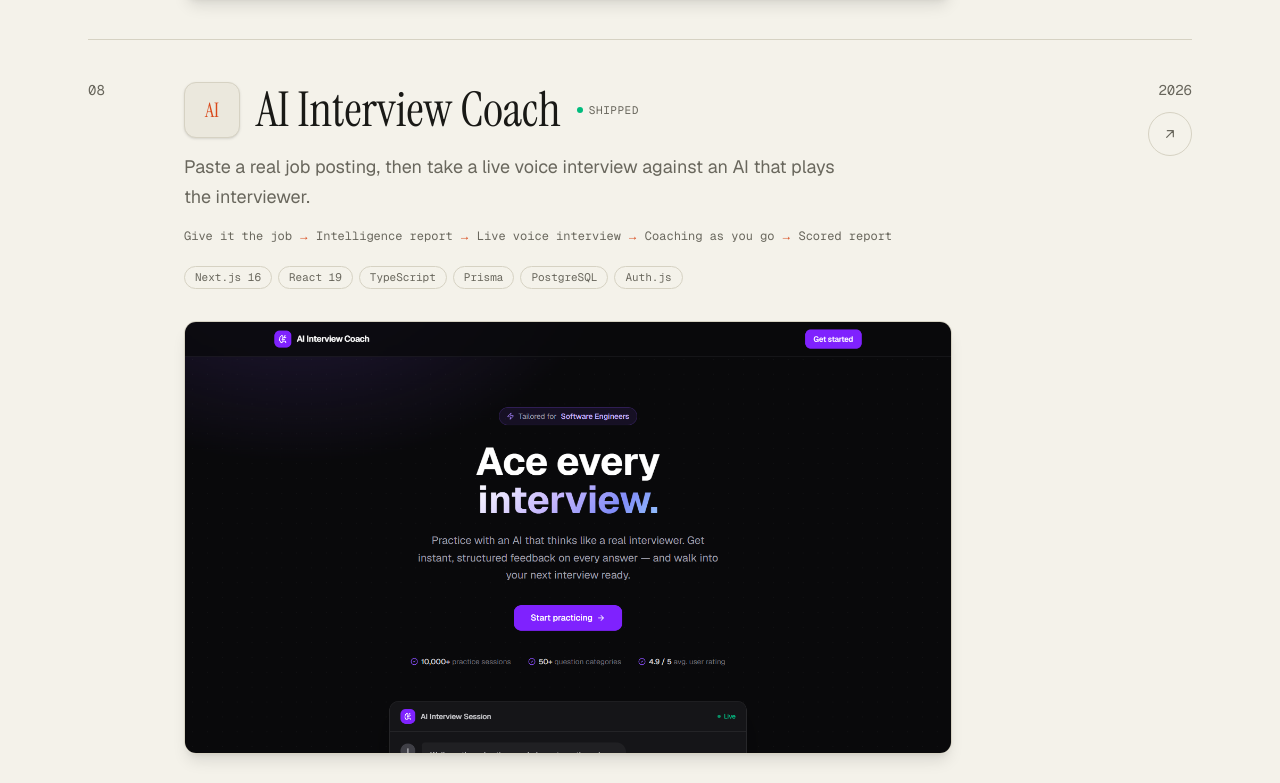
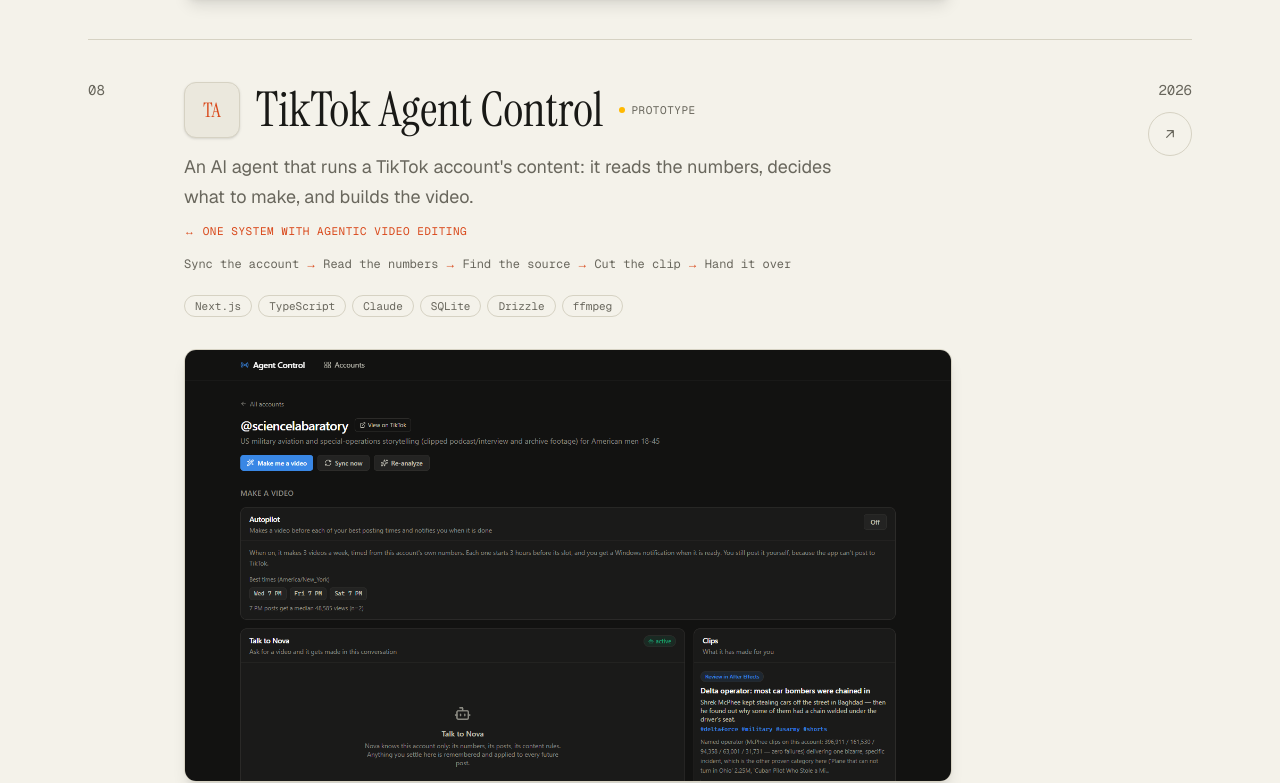
Before and after one commit to MumeDoktor/portofolio, a Next.js app: page / in a window 1280 px wide. Shown: the part 10131-10914 px from the top of the page. Built offline with nearby package versions, Linux system fonts and the light colour scheme; no server answers.

Commit message:
making better order of projects

```diff
--- a/src/app/page.tsx
+++ b/src/app/page.tsx
@@ -220,6 +220,11 @@
                       <StatusDot status={p.status} />
                     </div>
                     <p className="mt-3 max-w-2xl text-base leading-relaxed text-muted sm:text-lg">{p.tagline}</p>
+                    {p.related && (
+                      <p className="mt-3 font-mono text-[11px] uppercase tracking-wider text-accent">
+                        ↔ One system with {p.related.label}
+                      </p>
+                    )}
                     {p.flow && (
                       <p className="mt-4 font-mono text-xs leading-relaxed text-muted">
                         {p.flow.map((step, j) => {
--- a/src/content/projects.ts
+++ b/src/content/projects.ts
@@ -208,6 +208,8 @@
   desktopFirst?: boolean;
   // Year heading to file this under, when it differs from the end of `year`.
   timelineYear?: string;
+  // The other half of the same system.
+  related?: { slug: string; label: string; note: string };
   roles?: Role[];
   // Key numbers shown under the header.
   stats?: Stat[];
@@ -1032,108 +1034,6 @@
     ],
   },
   {
-    slug: "tiktok-agent-control",
-    title: "TikTok Agent Control",
-    tagline: "An AI agent that runs a TikTok account's content: it reads the numbers, decides what to make, and builds the video.",
-    year: "2026",
-    status: "Prototype",
-    category: "AI & Agents",
-    role: "Solo: architecture, agents, dashboard",
-    summary:
-      "A control room where each TikTok account has its own agent. Mine is called Nova. It knows only its account: the analytics, the posts that worked and failed, and the content rules you set. It reads that data, writes an honest analysis of what's working, decides what to make next and produces the clip.\n\nYou can ask for a video in the chat or switch on Autopilot, which makes three videos a week timed to the account's best posting slots and notifies you when each one is ready. Posting stays with you. The app never publishes on its own.",
-    highlights: [
-      "One agent per account with layered memory: a binding content profile, standing directives distilled from chat (say \"stop using trending audio\" once and it holds), and live data.",
-      "Account analysis written by Claude from real numbers: which topics and lengths carry the account, when posting works, and what is dragging the median down.",
-      "Autopilot that schedules three videos a week from the account's own best times, starting each build three hours before its slot, with a Windows notification when it's done.",
-      "Video production pipeline: find a source (long YouTube interviews, or public-domain footage from DVIDS and the Internet Archive), turn captions into sentences, pick the moment, then cut and caption it.",
-      "Two render paths: Remotion for finished clips, or a bridge to my After Effects agent that leaves an edit in an AE project for a human to review.",
-      "Rights-first safety rails: footage starts as unverified, music comes only from a folder the owner filled, and the app keeps read-only access so it can't post.",
-      "Background worker where every step is a row in a jobs table with retries and exponential backoff, so one failed download never stalls the pipeline.",
-      "Dashboard with follower and view trends, per-video stats, the agent chat and a live log of what the agent is doing and why.",
-    ],
-    architecture: [
-      {
-        label: "Dashboard",
-        nodes: [{ name: "Next.js app", detail: "Accounts, audience charts, videos, agent chat, clips and autopilot.", mine: "Built solo" }],
-      },
-      {
-        label: "Agent & worker",
-        nodes: [
-          { name: "Nova (per account)", detail: "Claude Opus 5 / Sonnet 5 with the account's profile, memory and live data.", mine: "Built solo" },
-          { name: "Worker", detail: "Sync, analysis, sourcing, clipping and rendering as retryable jobs.", mine: "Built solo" },
-          { name: "SQLite + Drizzle", detail: "Accounts, snapshots, posts, jobs, chats and memory." },
-        ],
-      },
-      {
-        label: "Media",
-        nodes: [
-          { name: "yt-dlp + ffmpeg", detail: "Download sources and cut them." },
-          { name: "Remotion", detail: "Renders finished 1080×1920 clips." },
-          { name: "After Effects agent", detail: "Builds the edit inside After Effects for review.", mine: "My other project" },
-        ],
-      },
-    ],
-    flow: [
-      { title: "Sync the account", where: "Worker", detail: "Followers, views, likes and per-video stats are pulled into snapshots." },
-      { title: "Read the numbers", where: "Claude", detail: "Nova writes what's actually working and what to make next, from live data only." },
-      { title: "Find the source", where: "yt-dlp · DVIDS", detail: "A long interview or public-domain footage that tells the chosen story." },
-      { title: "Cut the clip", where: "ffmpeg · Remotion · AE", detail: "Captions become sentences, the moment is picked, then it's cut, captioned and rendered." },
-      { title: "Hand it over", where: "You", detail: "A notification says the clip is ready. You review it and post it yourself." },
-    ],
-    stats: [
-      {
-        value: "~14,000",
-        label: "lines of TypeScript"
-      },
-      {
-        value: "14",
-        label: "database tables"
-      },
-      {
-        value: "14",
-        label: "agent modules"
-      },
-      {
-        value: "20",
-        label: "integrations: sources, media, voice and rendering"
-      }
-    ],
-    challenges: [
-      {
-        problem: "An agent that makes up numbers is worse than no agent.",
-        solution: "Nova may only quote numbers from live data and has to say when something is missing. Its analysis is rebuilt from fresh snapshots."
-      },
-      {
-        problem: "Downloading and rendering video is slow and often fails.",
-        solution: "Each step is a job with retries and exponential backoff, run by a separate worker so the dashboard stays fast."
-      },
-      {
-        problem: "Remotion needs React 18, but the app runs on React 19.",
-        solution: "Remotion lives in its own workspace and is driven through its command line: settings go in as JSON and a finished mp4 comes out."
-      },
-      {
-        problem: "Footage rights: archive.org mirrors a lot of copyrighted material.",
-        solution: "Sources are limited to verifiable public-domain collections, clips start as unverified, and music only comes from a folder the owner filled."
-      },
-      {
-        problem: "Podcast captions arrive as one long stream of words.",
-        solution: "They're grouped into sentences first, so cuts, captions and effects land on real sentence boundaries."
-      }
-    ],
-    learned: [
-      "Designing an agent with memory that the user can steer in plain language.",
-      "Building long-running pipelines that recover from failures on their own.",
-      "Treating rights and safety as product requirements, not an afterthought."
-    ],
-    stack: ["Next.js", "TypeScript", "Claude", "SQLite", "Drizzle", "ffmpeg", "yt-dlp", "Remotion", "Zod"],
-    desktop: [
-      { src: ttAgent, caption: "Account: autopilot, Nova chat and clips it made" },
-      { src: ttAudience, caption: "Audience trends and Nova's analysis" },
-      { src: ttVideos, caption: "Videos, most viewed first" },
-      { src: ttAccounts, caption: "Accounts overview" },
-    ],
-  },
-  {
     slug: "ai-interview-coach",
     title: "AI Interview Coach",
     tagline: "Paste a real job posting, then take a live voice interview against an AI that plays the interviewer.",
@@ -1246,6 +1146,113 @@
     ],
   },
   {
+    slug: "tiktok-agent-control",
+    title: "TikTok Agent Control",
+    tagline: "An AI agent that runs a TikTok account's content: it reads the numbers, decides what to make, and builds the video.",
+    year: "2026",
+    status: "Prototype",
+    category: "AI & Agents",
+    role: "Solo: architecture, agents, dashboard",
+    summary:
+      "A control room where each TikTok account has its own agent. Mine is called Nova. It knows only its account: the analytics, the posts that worked and failed, and the content rules you set. It reads that data, writes an honest analysis of what's working, decides what to make next and produces the clip.\n\nYou can ask for a video in the chat or switch on Autopilot, which makes three videos a week timed to the account's best posting slots and notifies you when each one is ready. Posting stays with you. The app never publishes on its own.",
+    highlights: [
+      "One agent per account with layered memory: a binding content profile, standing directives distilled from chat (say \"stop using trending audio\" once and it holds), and live data.",
+      "Account analysis written by Claude from real numbers: which topics and lengths carry the account, when posting works, and what is dragging the median down.",
+      "Autopilot that schedules three videos a week from the account's own best times, starting each build three hours before its slot, with a Windows notification when it's done.",
+      "Video production pipeline: find a source (long YouTube interviews, or public-domain footage from DVIDS and the Internet Archive), turn captions into sentences, pick the moment, then cut and caption it.",
+      "Two render paths: Remotion for finished clips, or a bridge to my After Effects agent that leaves an edit in an AE project for a human to review.",
+      "Rights-first safety rails: footage starts as unverified, music comes only from a folder the owner filled, and the app keeps read-only access so it can't post.",
+      "Background worker where every step is a row in a jobs table with retries and exponential backoff, so one failed download never stalls the pipeline.",
+      "Dashboard with follower and view trends, per-video stats, the agent chat and a live log of what the agent is doing and why.",
+    ],
+    architecture: [
+      {
+        label: "Dashboard",
+        nodes: [{ name: "Next.js app", detail: "Accounts, audience charts, videos, agent chat, clips and autopilot.", mine: "Built solo" }],
+      },
+      {
+        label: "Agent & worker",
+        nodes: [
+          { name: "Nova (per account)", detail: "Claude Opus 5 / Sonnet 5 with the account's profile, memory and live data.", mine: "Built solo" },
+          { name: "Worker", detail: "Sync, analysis, sourcing, clipping and rendering as retryable jobs.", mine: "Built solo" },
+          { name: "SQLite + Drizzle", detail: "Accounts, snapshots, posts, jobs, chats and memory." },
+        ],
+      },
+      {
+        label: "Media",
+        nodes: [
+          { name: "yt-dlp + ffmpeg", detail: "Download sources and cut them." },
+          { name: "Remotion", detail: "Renders finished 1080×1920 clips." },
+          { name: "After Effects agent", detail: "Builds the edit inside After Effects for review.", mine: "My other project" },
+        ],
+      },
+    ],
+    flow: [
+      { title: "Sync the account", where: "Worker", detail: "Followers, views, likes and per-video stats are pulled into snapshots." },
+      { title: "Read the numbers", where: "Claude", detail: "Nova writes what's actually working and what to make next, from live data only." },
+      { title: "Find the source", where: "yt-dlp · DVIDS", detail: "A long interview or public-domain footage that tells the chosen story." },
+      { title: "Cut the clip", where: "ffmpeg · Remotion · AE", detail: "Captions become sentences, the moment is picked, then it's cut, captioned and rendered." },
+      { title: "Hand it over", where: "You", detail: "A notification says the clip is ready. You review it and post it yourself." },
+    ],
+    stats: [
+      {
+        value: "~14,000",
+        label: "lines of TypeScript"
+      },
+      {
+        value: "14",
+        label: "database tables"
+      },
+      {
+        value: "14",
+        label: "agent modules"
+      },
+      {
+        value: "20",
+        label: "integrations: sources, media, voice and rendering"
+      }
+    ],
+    challenges: [
+      {
+        problem: "An agent that makes up numbers is worse than no agent.",
+        solution: "Nova may only quote numbers from live data and has to say when something is missing. Its analysis is rebuilt from fresh snapshots."
+      },
+      {
+        problem: "Downloading and rendering video is slow and often fails.",
+        solution: "Each step is a job with retries and exponential backoff, run by a separate worker so the dashboard stays fast."
+      },
+      {
+        problem: "Remotion needs React 18, but the app runs on React 19.",
+        solution: "Remotion lives in its own workspace and is driven through its command line: settings go in as JSON and a finished mp4 comes out."
+      },
+      {
+        problem: "Footage rights: archive.org mirrors a lot of copyrighted material.",
+        solution: "Sources are limited to verifiable public-domain collections, clips start as unverified, and music only comes from a folder the owner filled."
+      },
+      {
+        problem: "Podcast captions arrive as one long stream of words.",
+        solution: "They're grouped into sentences first, so cuts, captions and effects land on real sentence boundaries."
+      }
+    ],
+    learned: [
+      "Designing an agent with memory that the user can steer in plain language.",
+      "Building long-running pipelines that recover from failures on their own.",
+      "Treating rights and safety as product requirements, not an afterthought."
+    ],
+    stack: ["Next.js", "TypeScript", "Claude", "SQLite", "Drizzle", "ffmpeg", "yt-dlp", "Remotion", "Zod"],
+    related: {
+      slug: "agentic-video-editing",
+      label: "Agentic Video Editing",
+      note: "Two halves of one system. This side watches the account and decides what to make; the editing agent builds the clip inside After Effects and hands back a project to review.",
+    },
+    desktop: [
+      { src: ttAgent, caption: "Account: autopilot, Nova chat and clips it made" },
+      { src: ttAudience, caption: "Audience trends and Nova's analysis" },
+      { src: ttVideos, caption: "Videos, most viewed first" },
+      { src: ttAccounts, caption: "Accounts overview" },
+    ],
+  },
+  {
     slug: "agentic-video-editing",
     title: "Agentic Video Editing",
     tagline: "AI agents that operate After Effects: they edit, render a frame, look at it, and fix their own mistakes.",
@@ -1254,7 +1261,7 @@
     category: "AI & Agents",
     role: "Solo: research, PRD, architecture, build",
     summary:
-      "The goal is to take the editing style of a reference video (pacing, typography, motion intensity, where the emphasis lands) and apply it to new footage in After Effects, without an expert doing it frame by frame.\n\nAgents drive After Effects through a bridge I wrote, render frames, look at them with vision, and correct what's wrong. It's also the editor behind TikTok Agent Control, which hands it clips to build.",
+      "The goal is to take the editing style of a reference video (pacing, typography, motion intensity, where the emphasis lands) and apply it to new footage in After Effects, without an expert doing it frame by frame.\n\nAgents drive After Effects through a bridge I wrote, render frames, look at them with vision, and correct what's wrong. It is also the editor behind TikTok Agent Control: that agent picks the story, the source and the narration, then hands the footage here. What comes back is not a finished file but an edit sitting in an After Effects project, ready for a person to review and export.",
     highlights: [
       "Built an ExtendScript file-IPC bridge so an agent can run After Effects operations unattended and get structured results back.",
       "Proved the loop with an injected fault: a text layer is secretly placed off-centre, and the only way to catch it is to render a frame and look. The agent finds and fixes it.",
@@ -1334,6 +1341,11 @@
       "Coordinating several agents without a framework."
     ],
     stack: ["TypeScript", "Anthropic SDK", "Zod", "After Effects", "ExtendScript", "ffmpeg"],
+    related: {
+      slug: "tiktok-agent-control",
+      label: "TikTok Agent Control",
+      note: "Two halves of one system. The agent that watches the account decides what to make, then hands the source and the narration over here to be edited.",
+    },
   },
 ];
 
```
Also changed, not shown: src/app/projects/[slug]/page.tsx (+13 -0 lines).
